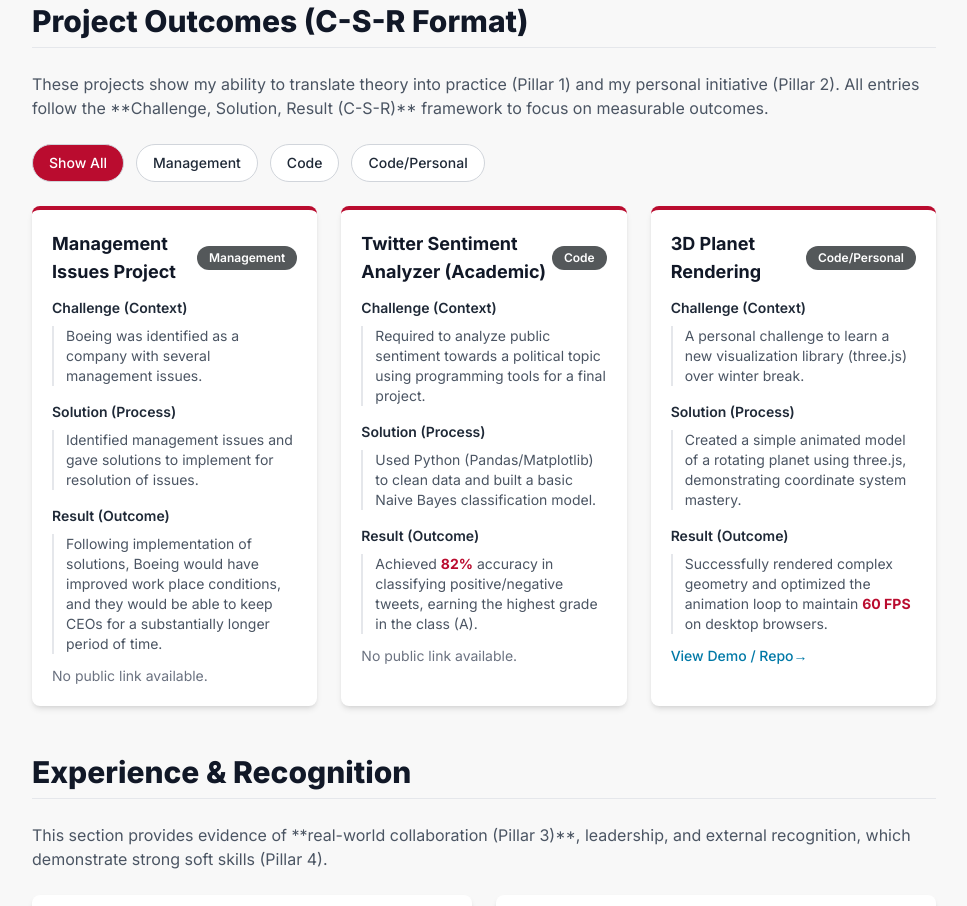
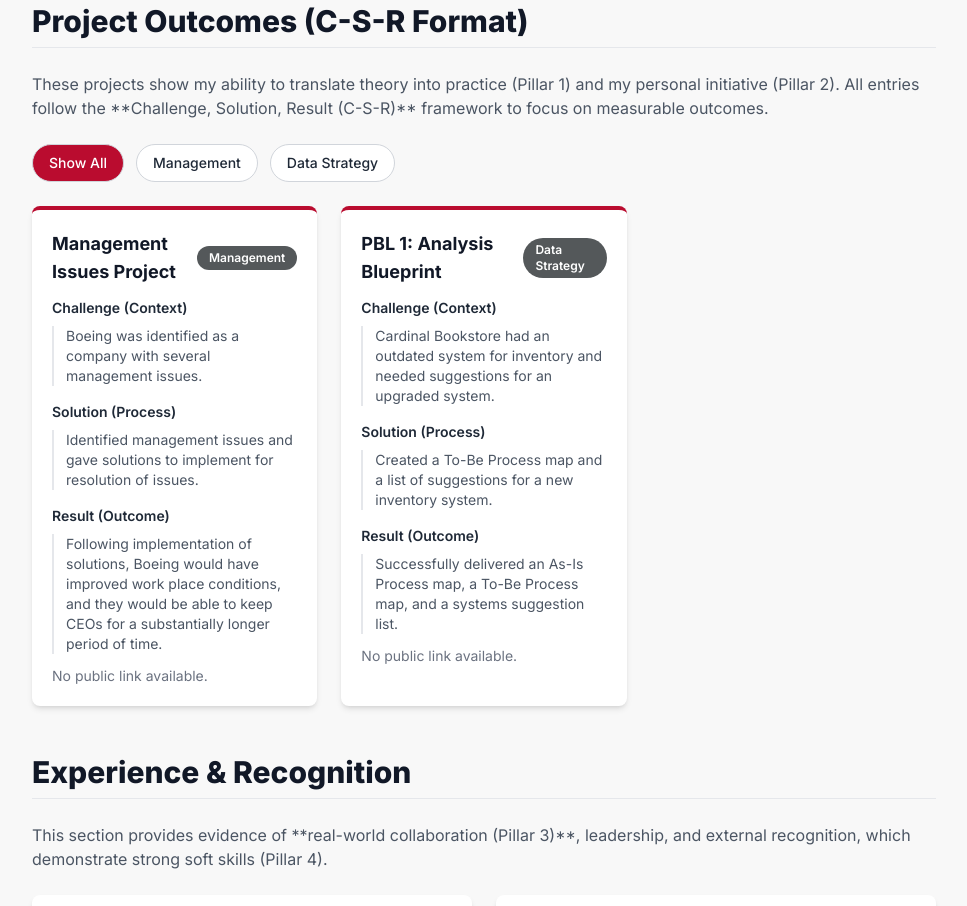
Before and after one commit to IrisMartz/PBL-0-Personal-Portfolio, a plain HTML site: page index.html in a window 1280 px wide. Shown: the part 1434-2340 px from the top of the page, without its empty margins (296-1263 px from the left). Drawn offline with nearby package versions, Linux system fonts and the light colour scheme.

```diff
--- a/index.html
+++ b/index.html
@@ -295,20 +295,11 @@ CONFIRMATION: NO SVG graphics used. NO Mermaid JS used. -->
                 result: "Following implementation of solutions, Boeing would have improved work place conditions, and they would be able to keep CEOs for a substantially longer period of time.",
             },
             {
-                title: "Twitter Sentiment Analyzer (Academic)",
-                category: "Code",
-                challenge: "Required to analyze public sentiment towards a political topic using programming tools for a final project.",
-                solution: "Used Python (Pandas/Matplotlib) to clean data and built a basic Naive Bayes classification model.",
-                result: "Achieved **82%** accuracy in classifying positive/negative tweets, earning the highest grade in the class (A).",
-                link: ""
-            },
-            {
-                title: "3D Planet Rendering",
-                category: "Code/Personal",
-                challenge: "A personal challenge to learn a new visualization library (three.js) over winter break.",
-                solution: "Created a simple animated model of a rotating planet using three.js, demonstrating coordinate system mastery.",
-                result: "Successfully rendered complex geometry and optimized the animation loop to maintain **60 FPS** on desktop browsers.",
-                link: "https://riley.github.io/planet-render"
+                title: "PBL 1: Analysis Blueprint",
+                category: "Data Strategy",
+                challenge: "Cardinal Bookstore had an outdated system for inventory and needed suggestions for an upgraded system.",
+                solution: "Created a To-Be Process map and a list of suggestions for a new inventory system.",
+                result: "Successfully delivered an As-Is Process map, a To-Be Process map, and a systems suggestion list.",
             }
         ];
 
```
